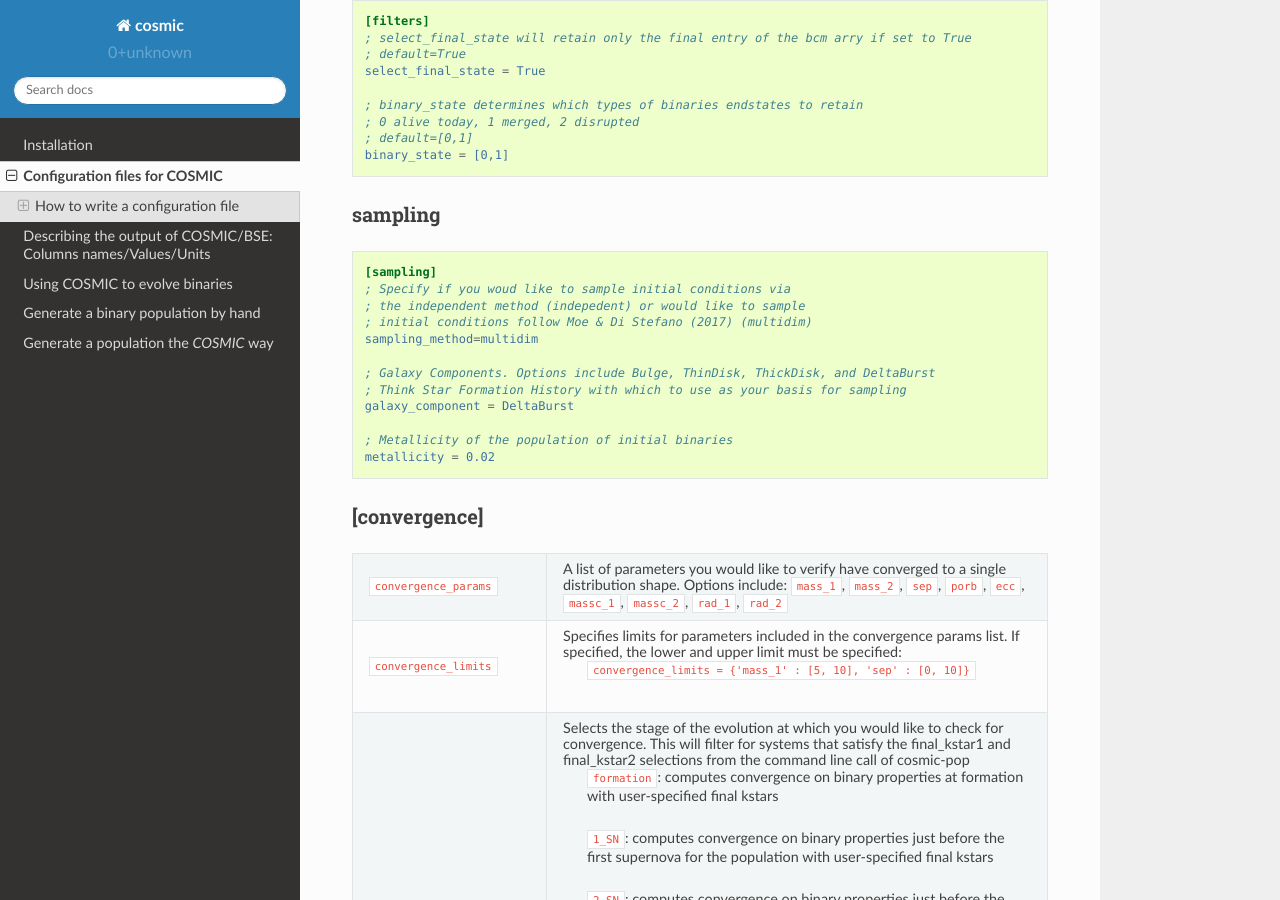
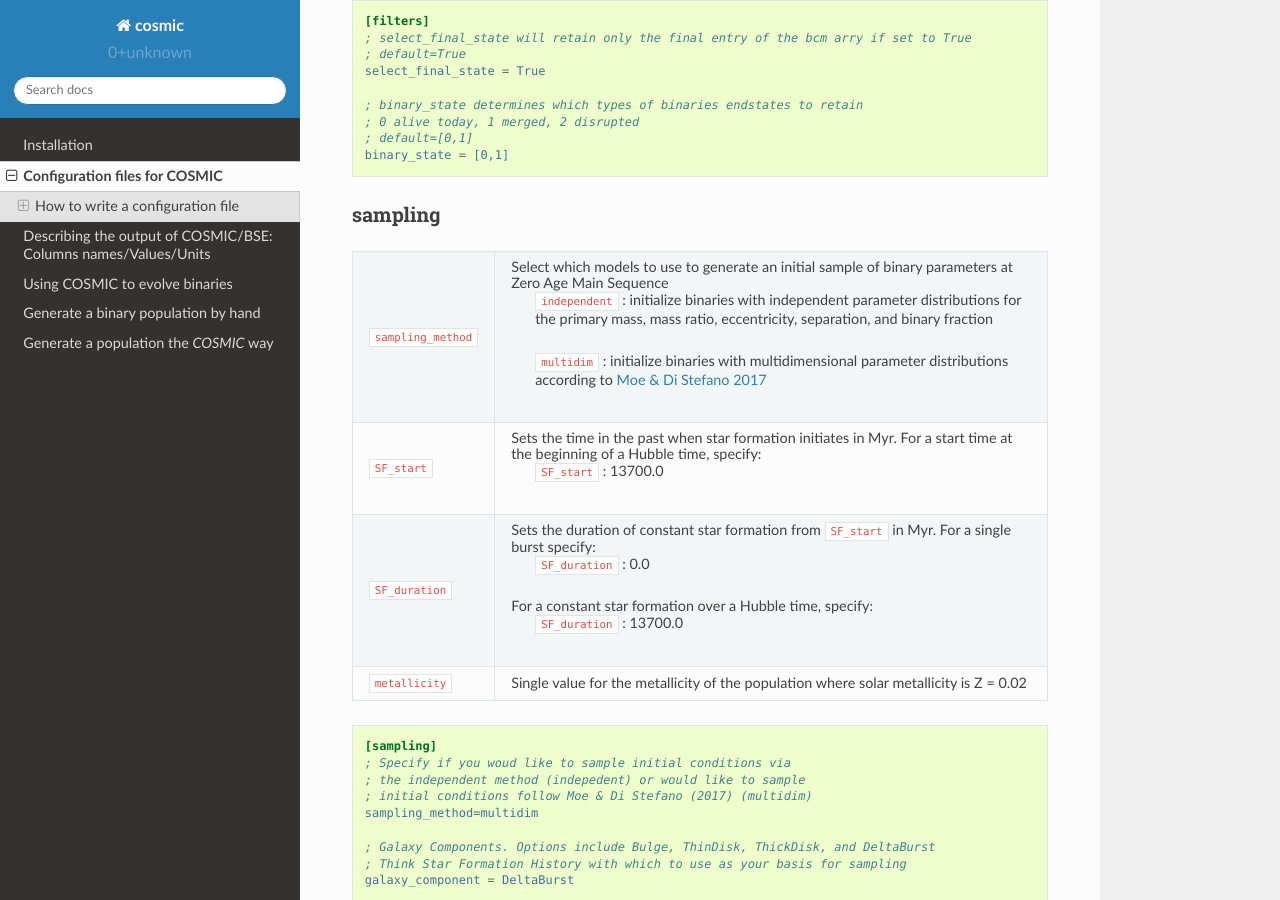
Before and after one commit to COSMIC-PopSynth/COSMIC, a Sphinx documentation site: the page built from docs/inifile/index.rst, in a window 1280 px wide and 900 px high, scrolled down 860 px. Built offline with Sphinx 7.4.7 and the Read the Docs theme 2.0.0, drawn with Linux system fonts in a browser that asks for light colours; formulas are drawn with MathJax 3.

Commit message:
fixing stuff I broke

```diff
--- a/docs/inifile/index.rst
+++ b/docs/inifile/index.rst
@@ -70,19 +70,19 @@
                             ``multidim`` : initialize binaries with
                             multidimensional parameter distributions according to
                             `Moe & Di Stefano 2017 <http://adsabs.harvard.edu/abs/2017ApJS..230...15M>`_
-``SF_start``            Sets the time in the past when star formation initiates in Myr.
-                        For a start time at the beginning of a Hubble time, specify:
+``SF_start``             Sets the time in the past when star formation initiates in Myr.
+                         For a start time at the beginning of a Hubble time, specify:
 
-                            ``SF_start = 13700.0``
+                            ``SF_start`` : 13700.0
 
-``SF_duration``         Sets the duration of constant star formation from ``SF_start``
-                        in Myr. For a single burst specify:
+``SF_duration``          Sets the duration of constant star formation from ``SF_start``
+                         in Myr. For a single burst specify:
 
-                            ``SF_duration = 0.0``
+                            ``SF_duration`` : 0.0
 
-                        For a constant star formation over a Hubble time, specify:
+                         For a constant star formation over a Hubble time, specify:
 
-                            ``SF_duration = 13700.0``
+                            ``SF_duration`` : 13700.0
 
 ``metallicity``          Single value for the metallicity of the population
                          where solar metallicity is Z = 0.02
```
